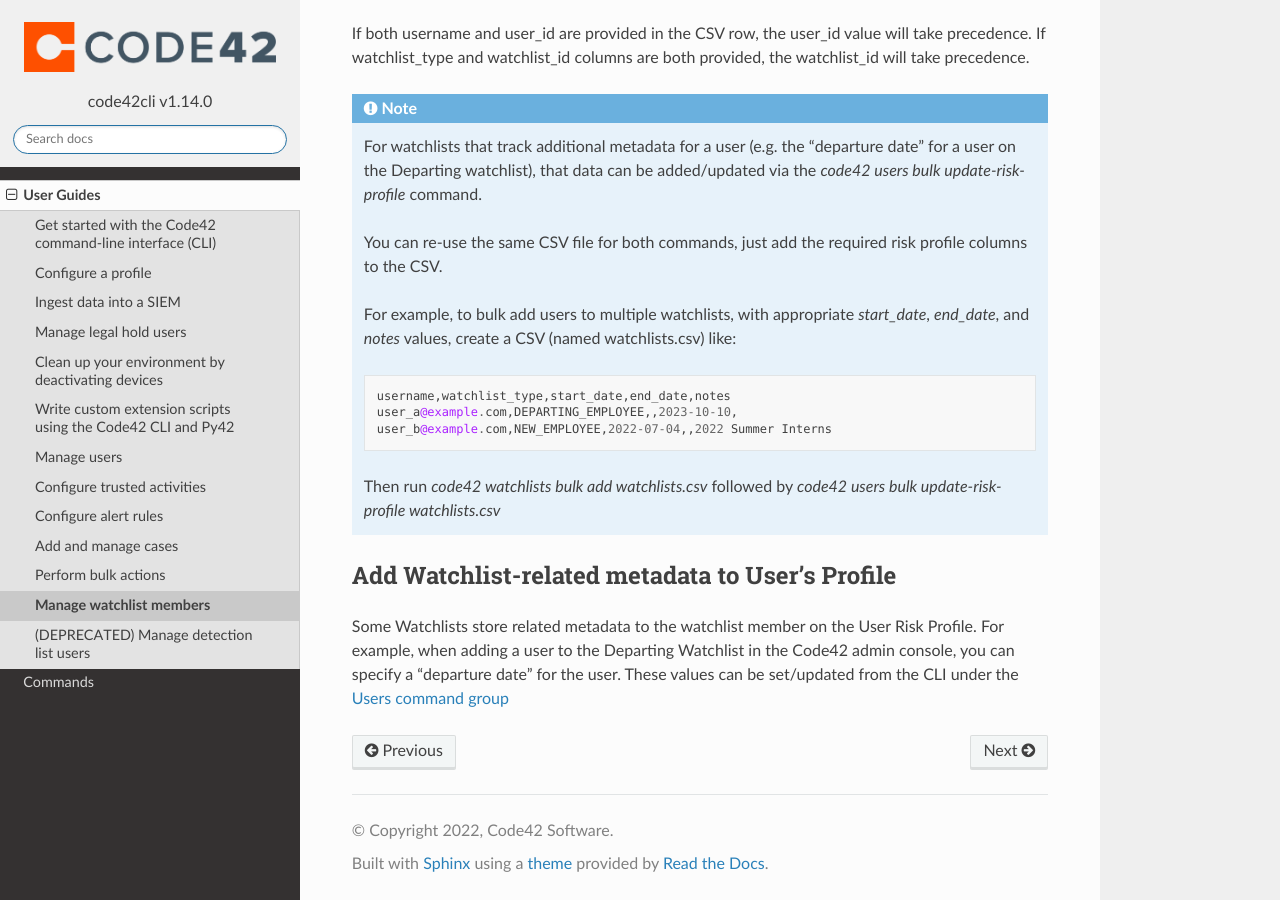
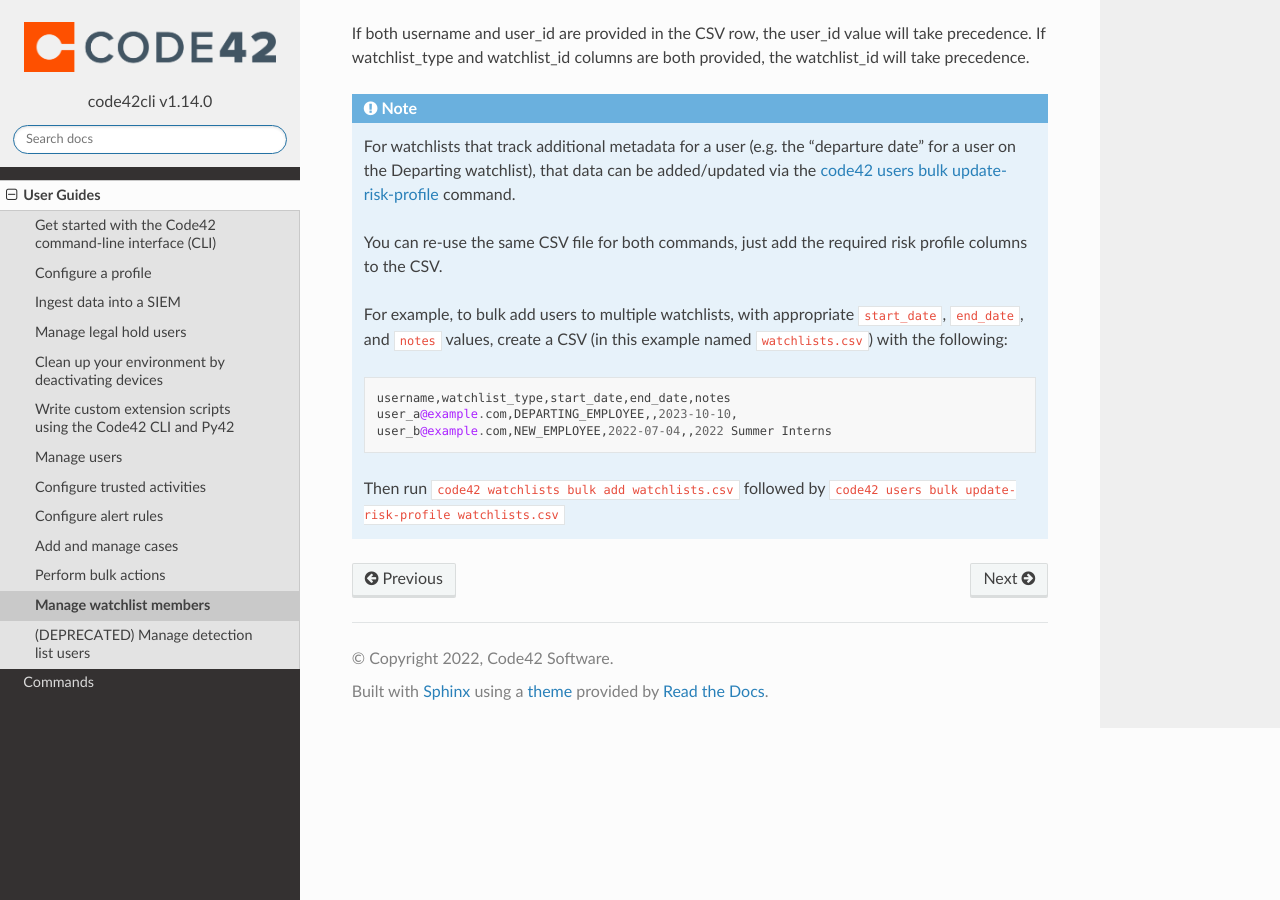
Before and after one commit to code42/code42cli, a Sphinx documentation site: the page built from docs/userguides/watchlists.md, in a window 1280 px wide and 900 px high, scrolled down 1344 px. Built offline with Sphinx 7.4.7 and the Read the Docs theme 2.0.0, drawn with Linux system fonts in a browser that asks for light colours; the version number is read from the project's files by our own code.

Commit message:
clean up doc note

````diff
--- a/docs/userguides/watchlists.md
+++ b/docs/userguides/watchlists.md
@@ -59,23 +59,18 @@
 
 ```{eval-rst}
 .. note::
+
     For watchlists that track additional metadata for a user (e.g. the "departure date" for a user on the Departing watchlist), that data
-    can be added/updated via the `code42 users bulk update-risk-profile` command.
+    can be added/updated via the `code42 users bulk update-risk-profile <../commands/users.html#users-bulk-update-risk-profile>`_ command.
 
     You can re-use the same CSV file for both commands, just add the required risk profile columns to the CSV.
 
-    For example, to bulk add users to multiple watchlists, with appropriate `start_date`, `end_date`, and `notes` values, create a CSV (named watchlists.csv) like::
+    For example, to bulk add users to multiple watchlists, with appropriate ``start_date``, ``end_date``, and ``notes`` values, create a CSV (in this example named ``watchlists.csv``) with the following::
 
         username,watchlist_type,start_date,end_date,notes
         user_a@example.com,DEPARTING_EMPLOYEE,,2023-10-10,
         user_b@example.com,NEW_EMPLOYEE,2022-07-04,,2022 Summer Interns
 
-    Then run `code42 watchlists bulk add watchlists.csv`
-    followed by `code42 users bulk update-risk-profile watchlists.csv`
+    Then run ``code42 watchlists bulk add watchlists.csv``
+    followed by ``code42 users bulk update-risk-profile watchlists.csv``
 ```
-
-## Add Watchlist-related metadata to User's Profile
-
-Some Watchlists store related metadata to the watchlist member on the User Risk Profile. For example, when adding a user
-to the Departing Watchlist in the Code42 admin console, you can specify a "departure date" for the user. These values
-can be set/updated from the CLI under the [Users command group](./users.md#manage-user-risk-profile-info)
````
